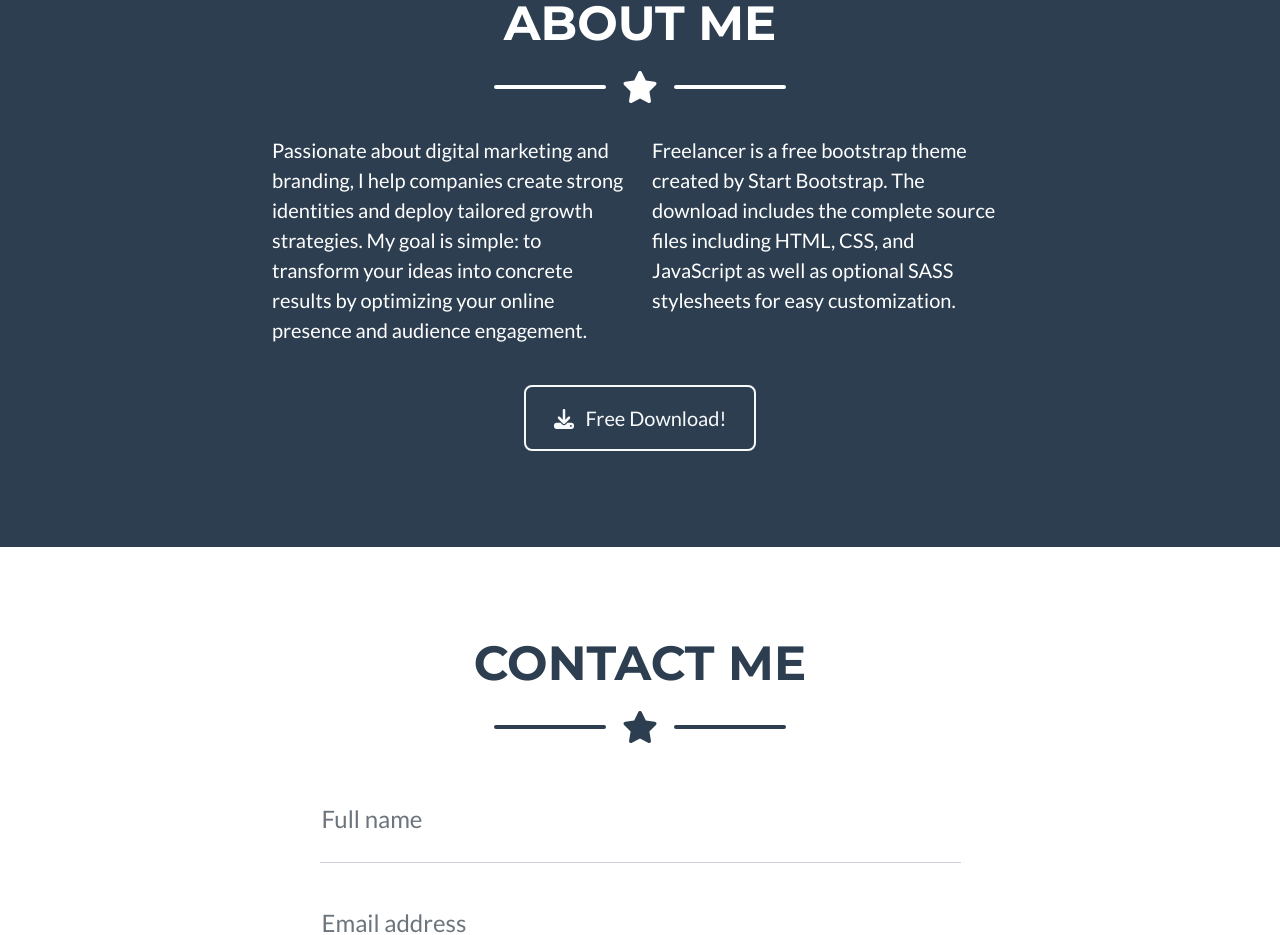
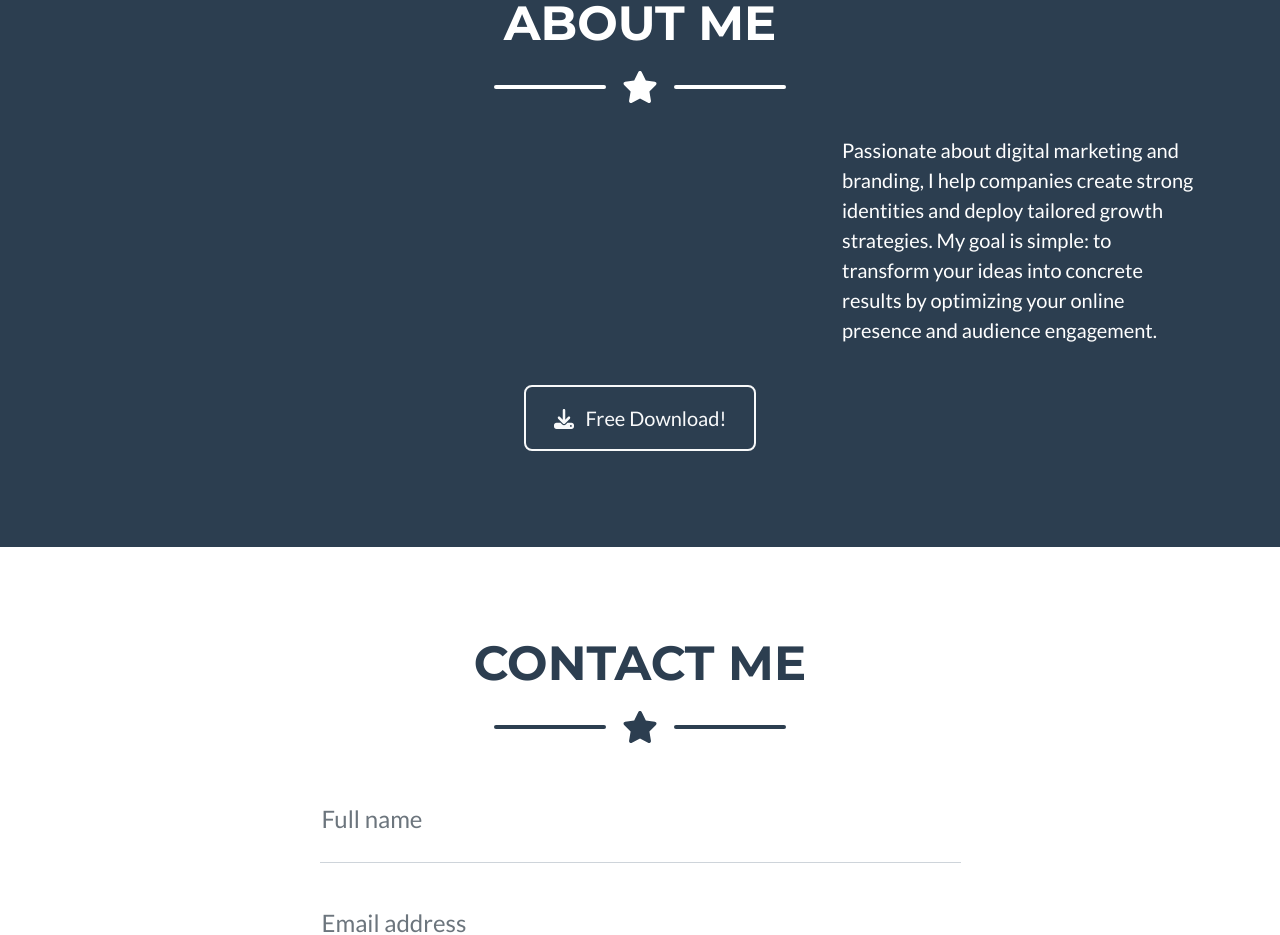
Before and after one commit to 565Junior/Mamadou-Mansour-Portfolio, a plain HTML site: page index.html in a window 1280 px wide. Shown: the part 1629-2564 px from the top of the page. Drawn offline with nearby package versions, Linux system fonts and the light colour scheme.

Commit message:
Update index.html

```diff
--- a/index.html
+++ b/index.html
@@ -104,10 +104,8 @@
                     <div class="divider-custom-line"></div>
                 </div>
                 <!-- About Section Content-->
-                <div class="row">
+                <div class="row justify-content-center">
                     <div class="col-lg-4 ms-auto"><p class="lead">Passionate about digital marketing and branding, I help companies create strong identities and deploy tailored growth strategies. My goal is simple: to transform your ideas into concrete results by optimizing your online presence and audience engagement.</p></div>
-                    <div class="col-lg-4 me-auto"><p class="lead">Freelancer is a free bootstrap theme created by Start Bootstrap. The download includes the complete source files including HTML, CSS, and JavaScript as well as optional SASS stylesheets for easy customization.</p></div>
-                </div>
                 <!-- About Section Button-->
                 <div class="text-center mt-4">
                     <a class="btn btn-xl btn-outline-light" href="assets/img/CV.jpeg">
```
